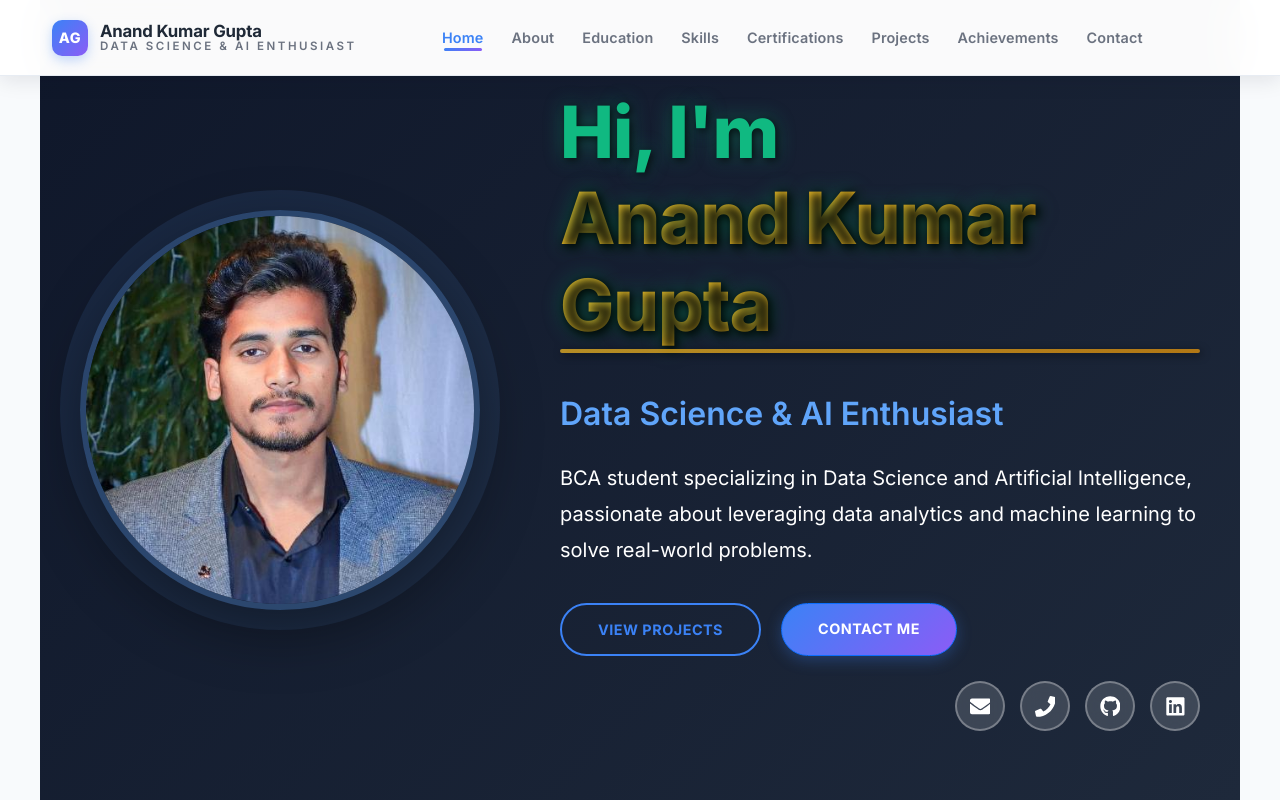
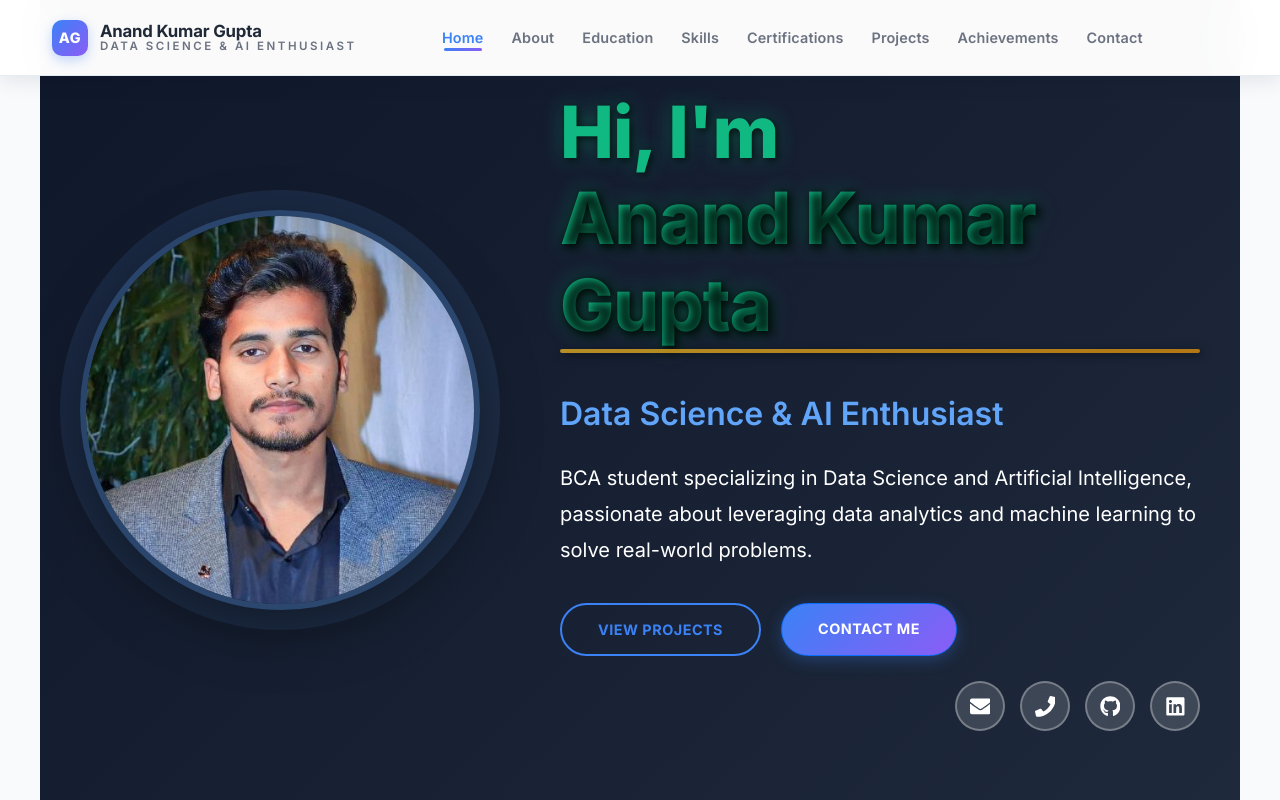
Before and after one commit to anandindar/My-Portfolio, a React (Vite) app in the folder frontend/: page / in a window 1280 px wide. Built offline with nearby package versions, Linux system fonts and the light colour scheme; no server answers.

Commit message:
Change Anand Kumar Gupta name to green gradient

```diff
--- a/frontend/src/components/Hero.css
+++ b/frontend/src/components/Hero.css
@@ -119,7 +119,7 @@
 }
 
 .highlight {
-  background: linear-gradient(135deg, #fbbf24 0%, #f59e0b 100%);
+  background: linear-gradient(135deg, #10b981 0%, #059669 100%);
   -webkit-background-clip: text;
   -webkit-text-fill-color: transparent;
   background-clip: text;
```
